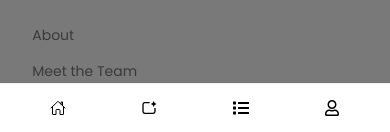
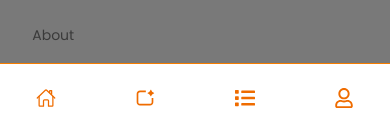
Before and after one commit to mahabubr/colorverse-client, a React (Vite) app: page / in a window 390 px wide. Shown: the part 712-844 px from the top of the page. Built offline with nearby package versions, Linux system fonts and the light colour scheme; no server answers.

Commit message:
Refine Bottom Nav for mobile view

```diff
--- a/src/Components/Shared/Navbar/MobileNav.tsx
+++ b/src/Components/Shared/Navbar/MobileNav.tsx
@@ -1,23 +1,47 @@
 import { IoHomeOutline } from "react-icons/io5";
 import { RiAiGenerate } from "react-icons/ri";
 import { FaRegUser, FaList } from "react-icons/fa";
+import { Link } from "react-router-dom";
+import { useMeQuery } from "../../../Redux/Features/Auth/AuthApi";
 
 const MobileNav = () => {
+  const { data: userData } = useMeQuery({});
+
   return (
     <nav className="block md:hidden fixed bottom-0 w-full bg-white ">
-      <div className="grid grid-cols-4 place-items-center py-4 px-8 border-t gap-10">
-        <div>
-          <IoHomeOutline />
-        </div>
-        <div>
-          <RiAiGenerate />
-        </div>
-        <div>
-          <FaList />
-        </div>
-        <div>
-          <FaRegUser />
-        </div>
+      <div className="grid grid-cols-4 place-items-center py-4 px-4 text-xl border-t border-orange-700 gap-10">
+        <Link to="/">
+          <div
+            onClick={() => window.scroll(0, 0)}
+            className="cursor-pointer hover:bg-gray-200 rounded-lg p-2"
+          >
+            <IoHomeOutline className="text-orange-800" />
+          </div>
+        </Link>
+        <Link to="/generate">
+          <div
+            className="cursor-pointer hover:bg-gray-200 rounded-lg p-2"
+            onClick={() => window.scroll(0, 0)}
+          >
+            <RiAiGenerate className="text-orange-800" />
+          </div>
+        </Link>
+        <Link to="/collection">
+          <div
+            className="cursor-pointer hover:bg-gray-200 rounded-lg p-2"
+            onClick={() => window.scroll(0, 0)}
+          >
+            <FaList className="text-orange-800" />
+          </div>
+        </Link>
+        <Link to={`/profile/${userData?.data?.id}`}>
+          <div
+            className="cursor-pointer hover:bg-gray-200 rounded-lg p-2"
+            onClick={() => window.scroll(0, 0)}
+          >
+            <FaRegUser className="text-orange-800" />
+          </div>
+        </Link>
       </div>
     </nav>
   );
```
Also changed, not shown: src/index.css (line endings or trailing spaces).
